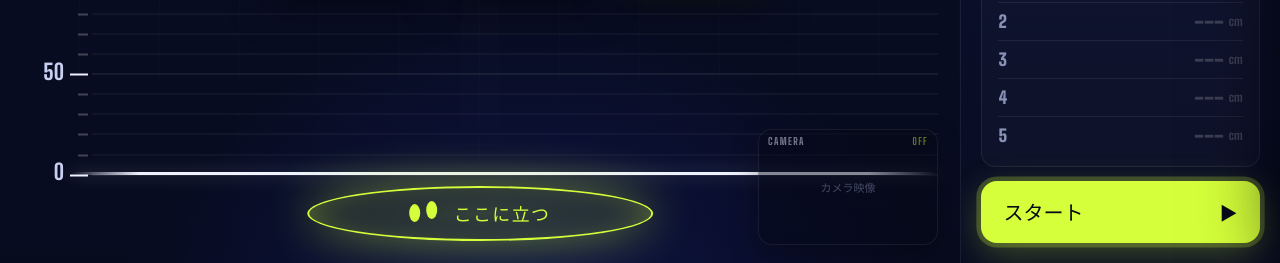
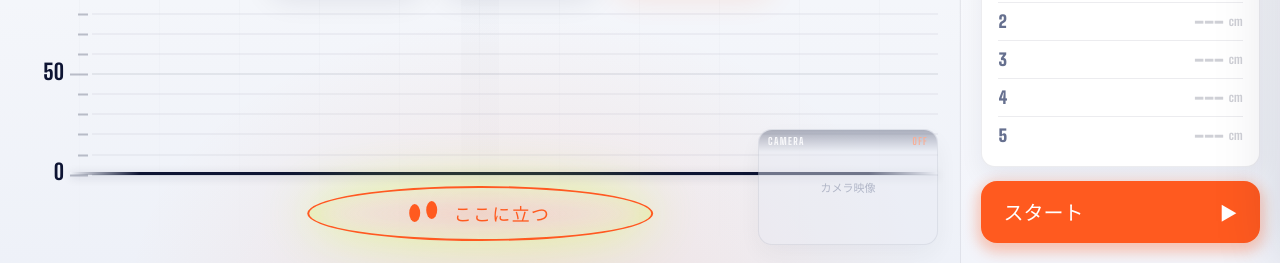
Before and after one commit to pa314960-prog/kaken.high.jump.gpt, a website built with Vite: page index.html in a window 1280 px wide. Shown: the part 537-800 px from the top of the page. Built offline with nearby package versions, Linux system fonts and the light colour scheme; a web font is replaced by a local one.

Commit message:
Make light theme the default
Only remember the theme when the toggle is pressed, under a new key so
devices that auto-saved dark start in light.

Co-Authored-By: Claude Opus 5.5 <noreply@anthropic.com>

```diff
--- a/index.html
+++ b/index.html
@@ -3,7 +3,7 @@
   <head>
     <meta charset="UTF-8" />
     <meta name="viewport" content="width=device-width, initial-scale=1.0" />
-    <meta name="theme-color" content="#060918" />
+    <meta name="theme-color" content="#ffffff" />
     <meta name="description" content="カメラで手の最高到達点を測るジャンプチャレンジ" />
     <title>ジャンプ！｜最高到達点チャレンジ</title>
   </head>
--- a/src/main.ts
+++ b/src/main.ts
@@ -231,7 +231,6 @@ function setTheme(light: boolean) {
   $('#theme-button').textContent = light ? 'ダーク' : 'ライト';
   $('#theme-button').setAttribute('aria-pressed', String(light));
   document.querySelector('meta[name="theme-color"]')?.setAttribute('content', light ? '#ffffff' : '#060918');
-  localStorage.setItem('high-jump-theme-v1', light ? 'light' : 'dark');
 }
 
 document.querySelectorAll<HTMLButtonElement>('.mode').forEach((button) => button.addEventListener('click', () => { if (['playing', 'calibrating', 'countdown'].includes(state.phase)) return; state.mode = button.dataset.mode as Mode; document.querySelectorAll('.mode').forEach((element) => element.classList.toggle('active', element === button)); $('#camera-preview').classList.toggle('demo', state.mode === 'demo'); setPhase('ready', '手を上にのばそう', state.mode === 'camera' ? '立つ位置を合わせたら、スタートを押してね' : 'スタート後、ジャンプボタンかスペースキーを押してね'); $('#start-text').textContent = 'スタート'; }));
@@ -240,11 +239,11 @@ $('#demo-jump-button').addEventListener('click', demoJump);
 $('#result').addEventListener('click', () => { if (state.phase === 'finished') setPhase('ready', '手を上にのばそう', '次の人、どうぞ！'); });
 document.addEventListener('keydown', (event) => { if (event.code === 'Space' && state.mode === 'demo' && state.phase === 'playing' && !(event.target instanceof HTMLInputElement)) { event.preventDefault(); demoJump(); } });
 $('#settings-button').addEventListener('click', () => openSettings(true)); $('#settings-close').addEventListener('click', () => openSettings(false)); $('#settings-backdrop').addEventListener('click', () => openSettings(false));
-$('#theme-button').addEventListener('click', () => setTheme(!document.body.classList.contains('theme-light')));
+$('#theme-button').addEventListener('click', () => { const light = !document.body.classList.contains('theme-light'); setTheme(light); localStorage.setItem('high-jump-theme-v2', light ? 'light' : 'dark'); });
 $('#layout-button').addEventListener('click', () => setLayout(!$('.app-shell').classList.contains('portrait')));
 $('#fullscreen-button').addEventListener('click', async () => { try { if (!document.fullscreenElement) await document.documentElement.requestFullscreen(); else await document.exitFullscreen(); } catch { showToast('全画面表示を開始できませんでした'); } });
 $('#clear-scores').addEventListener('click', () => { localStorage.removeItem(SCORE_KEY); renderRanking(); showToast('ランキングを消去しました'); });
 window.addEventListener('beforeunload', stopCamera);
 setLayout(localStorage.getItem('high-jump-layout-v1') === 'portrait');
-setTheme(localStorage.getItem('high-jump-theme-v1') === 'light');
+setTheme(localStorage.getItem('high-jump-theme-v2') !== 'dark');
 renderRuler(); renderRanking(); setPhase('ready', '手を上にのばそう', '立つ位置を合わせたら、スタートを押してね'); setInterval(render, 80);
```
